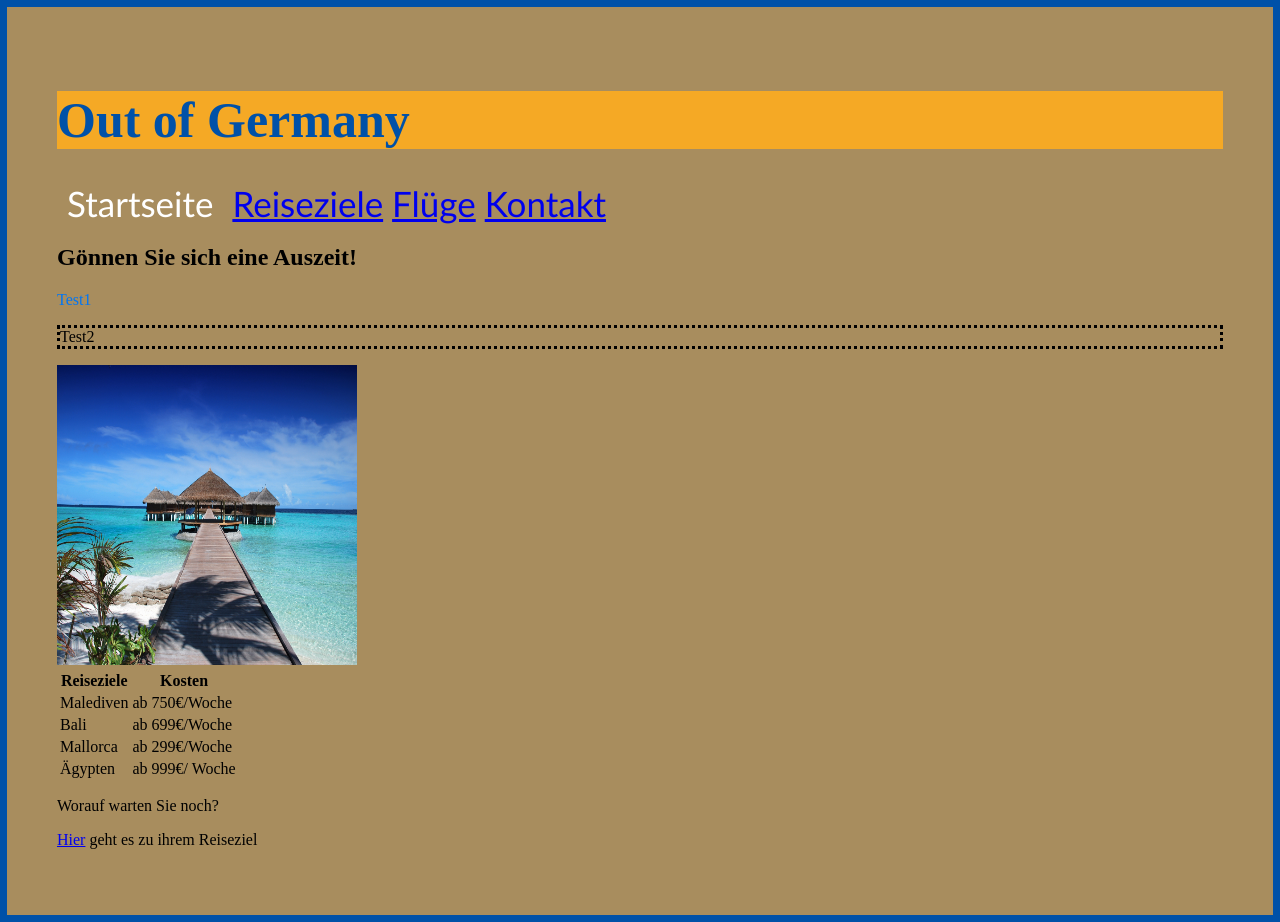
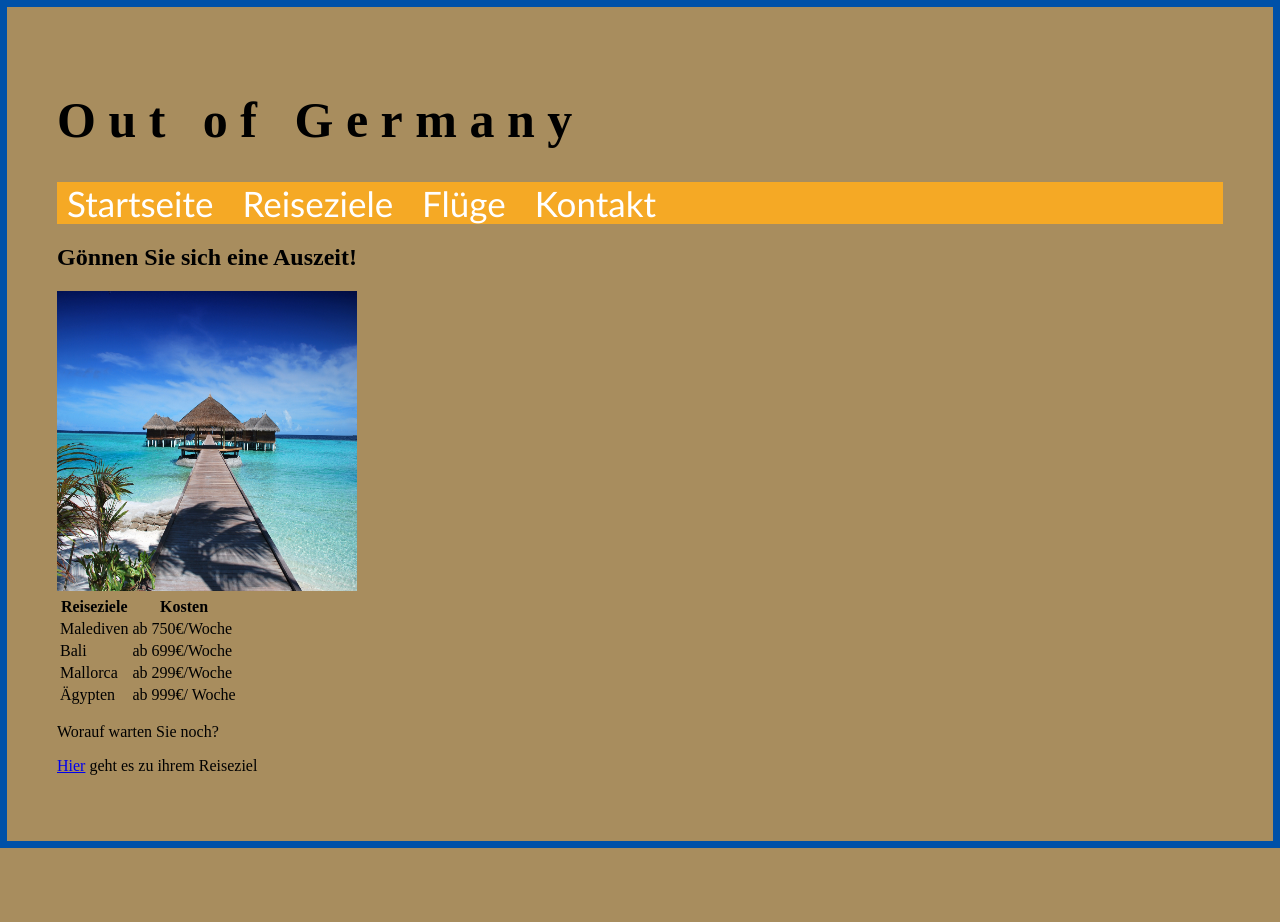
Before and after one commit to marcelrnnr/gisSS-22, a plain HTML site: page Reiseseite_Renner_A2/landingpage.html in a window 1280 px wide. After the commit the page ends 848 px from the top, so only its background shows below. Drawn offline with Linux system fonts and the light colour scheme.

Commit message:
Update Abgabe 2

```diff
--- a/Reiseseite_Renner_A2/landingpage.html
+++ b/Reiseseite_Renner_A2/landingpage.html
@@ -12,18 +12,16 @@
 
 <body>
     <header>
-        <h1>Out of Germany</h1>
+        <h1 class="ueberschrift">Out of Germany</h1>
         <nav class="mainNav">
           <a class="linksNav" href="./landingpage.html">Startseite</a>
-          <a href="./reiseziele.html">Reiseziele</a>
-          <a href="./fluege.html">Flüge</a>
-          <a href="./kontakt.html">Kontakt</a>
+          <a class="linksNav" href="./reiseziele.html">Reiseziele</a>
+          <a class="linksNav" href="./fluege.html">Flüge</a>
+          <a class="linksNav" href="./kontakt.html">Kontakt</a>
         </nav>
     </header>
     <main>
         <h2>Gönnen Sie sich eine Auszeit!</h2>
-        <p class="klassentest">Test1</p>
-        <p class="dottedtest">Test2</p>
         <img src="Bilder/pexels-pixabay-38238.jpg" alt="Meerblick" height="300" width="300">
         <table>
             <tr>
--- a/Reiseseite_Renner_A2/styles.css
+++ b/Reiseseite_Renner_A2/styles.css
@@ -7,19 +7,18 @@ width: auto;
 }
 
 h1 {
-    background: #F5A925;
     font-size: 50px;
-    color: #0051A8;
     margin-left: auto;
     margin-right: auto;
-
+    letter-spacing: 0.25em;
 }
 
 .mainNav{
+    background: #F5A925;
+    color: #0051A8;
     font-size: 35px;
     font-family: 'Gill Sans', 'Gill Sans MT', Calibri, 'Trebuchet MS', sans-serif;
     font-weight: 100px;
-    ;
 }
 
 a.linksNav {
@@ -30,10 +29,3 @@ a.linksNav {
 a.linksNav:hover{
     color: black;
 }
-
-.klassentest {
-    color: #0076F5;
-}
-p.dottedtest {
-    border-style: dotted;
-}
```
Also changed, not shown: Reiseseite_Renner_A1/landingpage.html (+4 -5 lines), Reiseseite_Renner_A2/reiseziele.html (+6 -0 lines).
